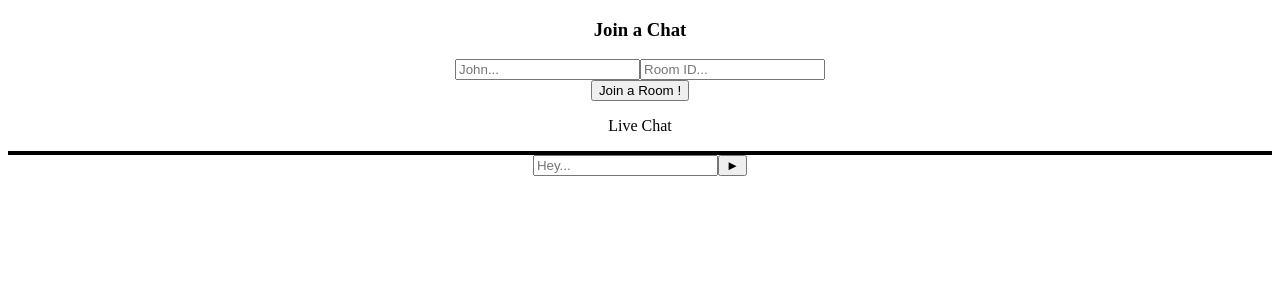
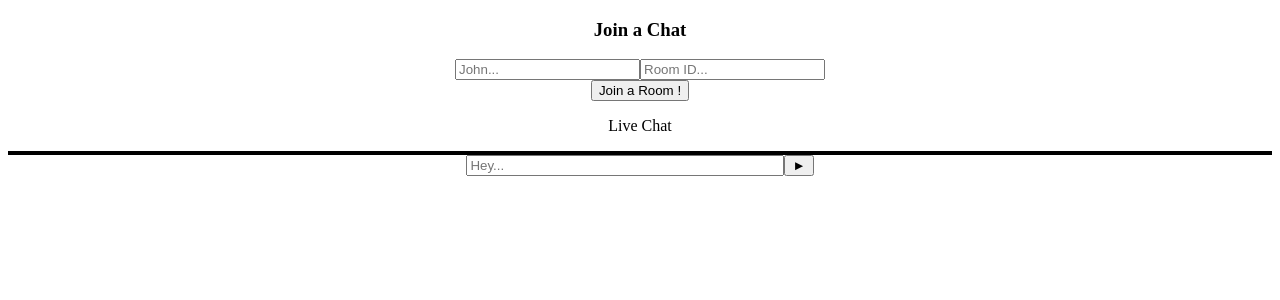
Before and after one commit to kobi070/ChatApp, a React (Create React App) app in the folder client/: page / in a window 1280 px wide. Shown: the top 300 px of the page. Built offline with nearby package versions, Linux system fonts and the light colour scheme; no server answers.

Commit message:
commit v1

```diff
--- a/client/src/component/chat.css
+++ b/client/src/component/chat.css
@@ -6,4 +6,6 @@
 }
 
 .chat-btn{
+    width: 310px;
+    color: black;
 }
```
